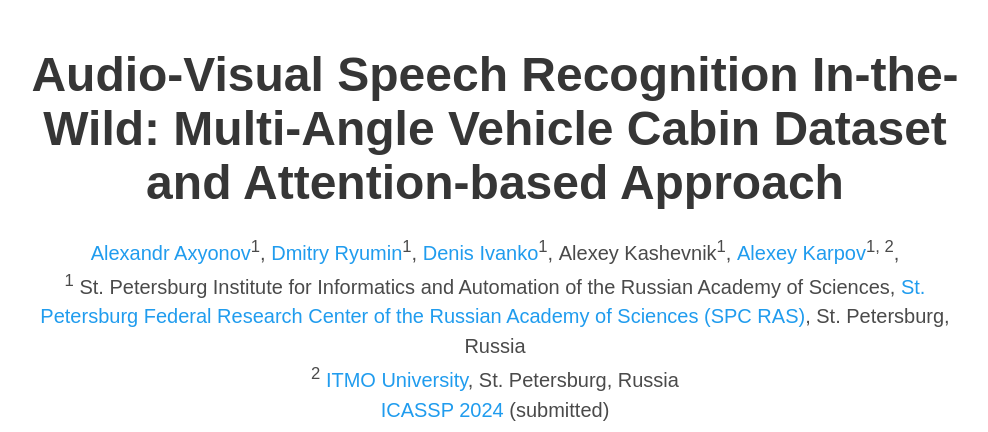
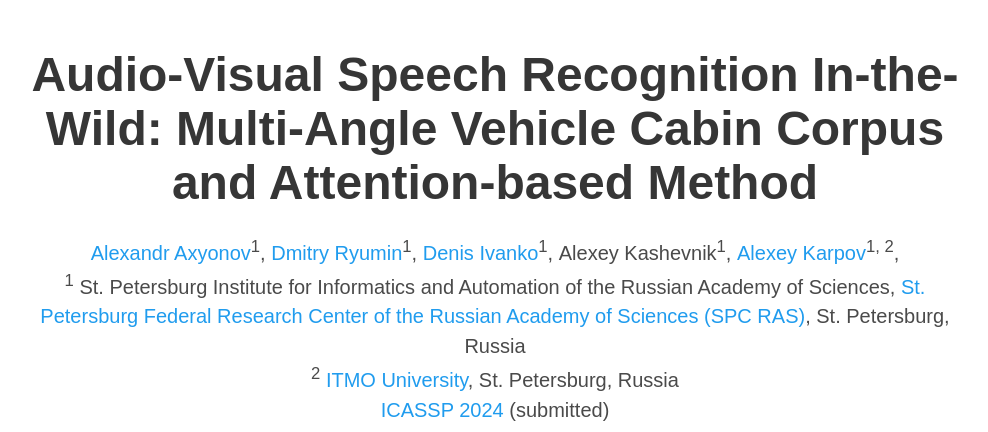
Before and after one commit to SMIL-SPCRAS/DAVIS, a plain HTML site: page index.html in a window 1280 px wide. Shown: the top 432 px of the page, without its empty margins (145-1133 px from the left). Drawn offline with nearby package versions, Linux system fonts and the light colour scheme; some icons are missing; a web font is replaced by a local one.

Commit message:
Update index.html

```diff
--- a/index.html
+++ b/index.html
@@ -48,7 +48,9 @@
     <div class="container is-max-desktop">
       <div class="columns is-centered">
         <div class="column has-text-centered">
-          <h1 class="title is-1 publication-title">Audio-Visual Speech Recognition In-the-Wild: Multi-Angle Vehicle Cabin Dataset and Attention-based Approach</h1>
+          <h1 class="title is-1 publication-title">
+            Audio-Visual Speech Recognition In-the-Wild: Multi-Angle Vehicle Cabin Corpus and Attention-based Method
+          </h1>
           <div class="is-size-5 publication-authors">
             <span class="author-block">
               <a href="https://hci.nw.ru/en/employees/9">Alexandr Axyonov</a><sup>1</sup>,</span>
```
